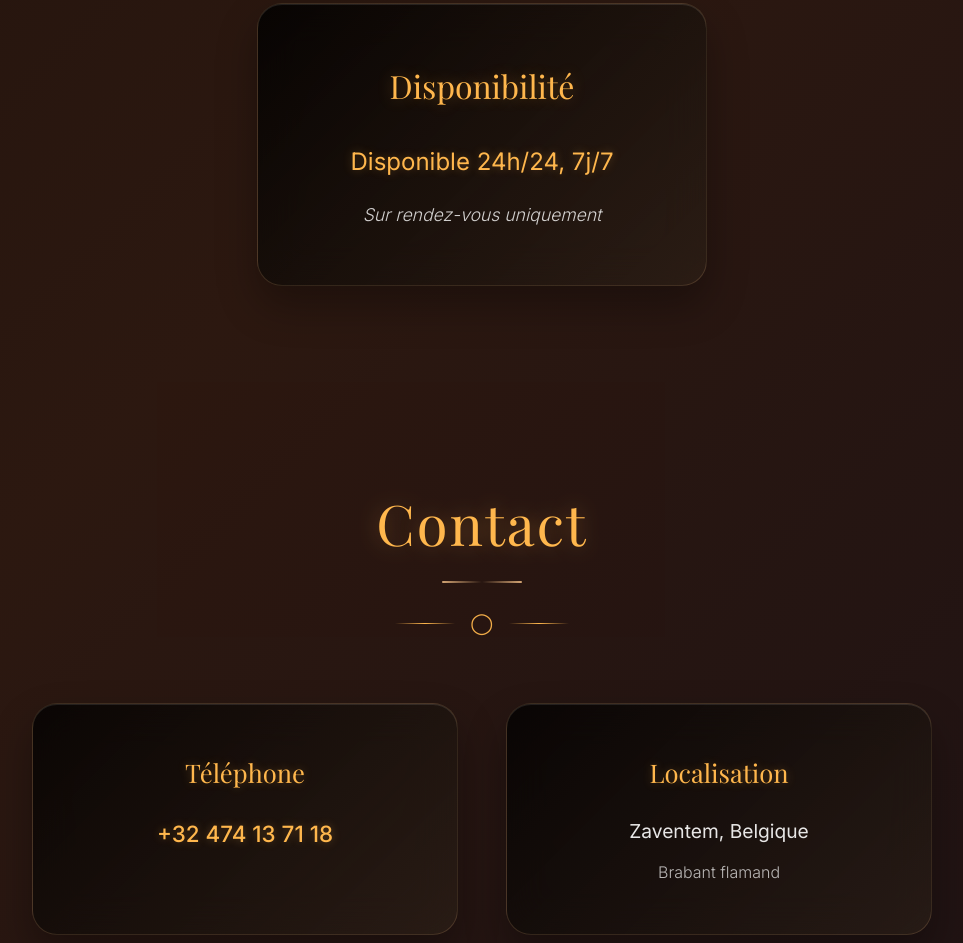
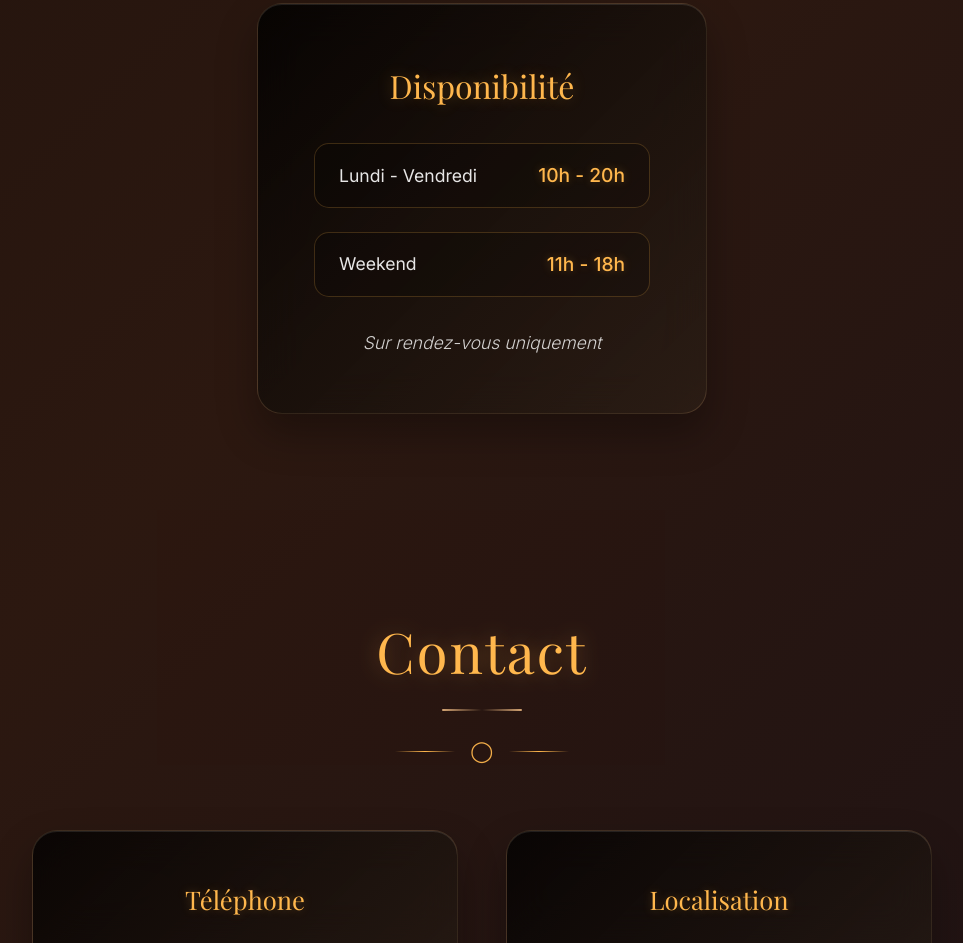
Before and after one commit to geobarteam/chezchloe, a website: page src/index.html in a window 1280 px wide. Shown: the part 5891-6834 px from the top of the page, without its empty margins (158-1121 px from the left). Drawn offline with nearby package versions, Linux system fonts and the light colour scheme; a web font is replaced by a local one.

Commit message:
modify horraire

```diff
--- a/src/index.html
+++ b/src/index.html
@@ -296,7 +296,16 @@
       <div class="hours-content">
         <div class="availability-card">
           <h3 data-fr="Disponibilité" data-en="Availability" data-nl="Beschikbaarheid">Disponibilité</h3>
-          <p class="hours-info" data-fr="Disponible 24h/24, 7j/7" data-en="Available 24/7" data-nl="Beschikbaar 24/7">Disponible 24h/24, 7j/7</p>
+          <div class="schedule">
+            <div class="schedule-item">
+              <span class="days" data-fr="Lundi - Vendredi" data-en="Monday - Friday" data-nl="Maandag - Vrijdag">Lundi - Vendredi</span>
+              <span class="hours">10h - 20h</span>
+            </div>
+            <div class="schedule-item">
+              <span class="days" data-fr="Weekend" data-en="Weekend" data-nl="Weekend">Weekend</span>
+              <span class="hours">11h - 18h</span>
+            </div>
+          </div>
           <p class="appointment-note" data-fr="Sur rendez-vous uniquement" data-en="By appointment only" data-nl="Alleen op afspraak">Sur rendez-vous uniquement</p>
         </div>
       </div>
--- a/src/styles.css
+++ b/src/styles.css
@@ -1005,6 +1005,43 @@ body::after {
   text-shadow: 0 0 15px rgba(255, 183, 77, 0.3);
 }
 
+.schedule {
+  display: flex;
+  flex-direction: column;
+  gap: 1.5rem;
+  margin-bottom: 2rem;
+}
+
+.schedule-item {
+  display: flex;
+  justify-content: space-between;
+  align-items: center;
+  background: rgba(0, 0, 0, 0.2);
+  padding: 1rem 1.5rem;
+  border-radius: 15px;
+  border: 1px solid rgba(255, 183, 77, 0.2);
+  transition: all 0.3s ease;
+}
+
+.schedule-item:hover {
+  background: rgba(255, 183, 77, 0.1);
+  border-color: rgba(255, 183, 77, 0.4);
+  transform: translateY(-2px);
+}
+
+.days {
+  font-size: 1.1rem;
+  color: rgba(255, 255, 255, 0.9);
+  font-weight: 400;
+}
+
+.hours {
+  font-size: 1.2rem;
+  color: #ffb74d;
+  font-weight: 500;
+  text-shadow: 0 0 8px rgba(255, 183, 77, 0.3);
+}
+
 .hours-info {
   font-size: 1.5rem;
   font-weight: 400;
```
